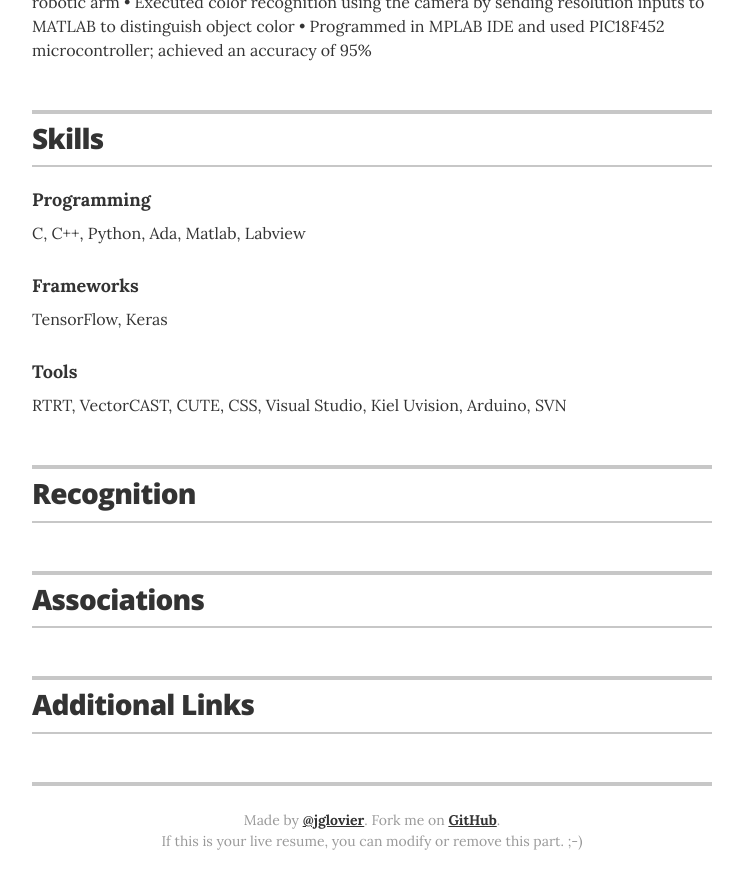
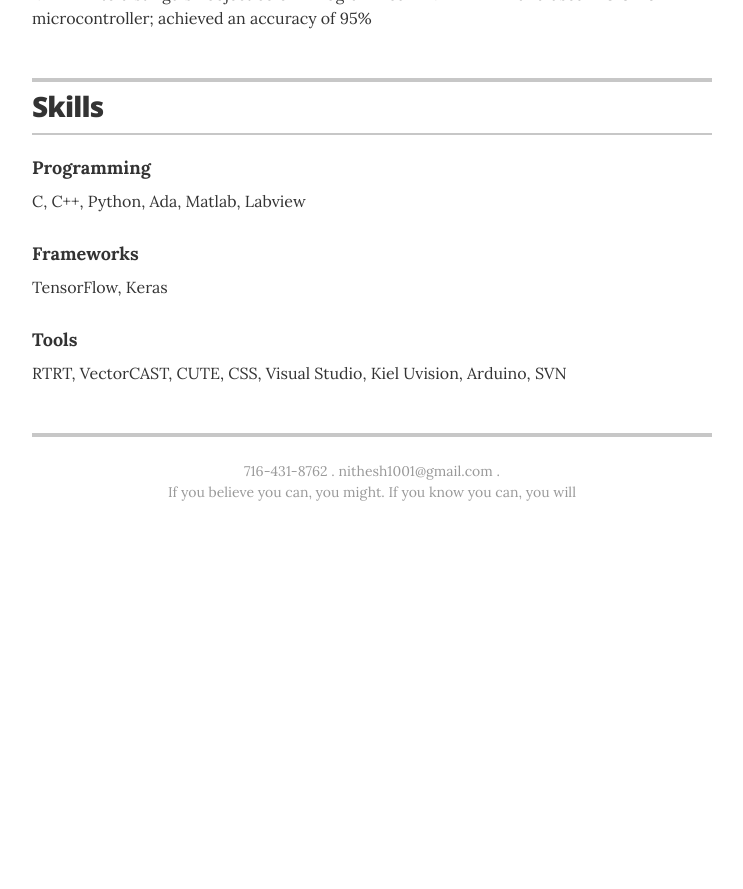
Before and after one commit to nshantha/nshantha.github.io, a Jekyll site: the page built from index.html, in a window 1280 px wide and 900 px high, scrolled down 2770 px. Shown: the top 889 px of the window, without its empty margins (268-1011 px from the left). Built offline with Jekyll 4.4.1, drawn with Linux system fonts in a browser that asks for light colours; after the commit the page ends 3321 px from its top, so only the background shows below that; part of the change alters nothing that is shown; some of the changed text lies outside the part shown.

Commit message:
updated info

```diff
--- a/_config.yml
+++ b/_config.yml
@@ -10,7 +10,7 @@ sass:
 
 # Resume settings
 resume_avatar:                  "true"
-resume_name:                    "Nitesh Shantha Kumar"
+resume_name:                    "Nitesh S"
 resume_title:                   "Master of Science, Robotics, University at Buffalo"
 
 # used for the contact button in _layouts/resume.html
@@ -37,9 +37,9 @@ resume_section_experience:      true
 resume_section_education:       true
 resume_section_projects:        true
 resume_section_skills:          true
-resume_section_recognition:     true
-resume_section_links:           true
-resume_section_associations:    true
+resume_section_recognition:     false
+resume_section_links:           false
+resume_section_associations:    false
 # resume_section_interests:       true
 
 # Resume social links
@@ -51,7 +51,7 @@ resume_social_links:
   # resume_facebook_url:          "insert Facebook URL here"
   resume_linkedin_url:          "https://linkedin.com/in/niteshs1001/"
   # resume_instagram_url:         "insert your Instagram URL here"
-  resume_website_url:           "http://joelglovier.com"
+  #resume_website_url:           "http://joelglovier.com"
   # resume_medium_url:            "https://medium.com/@jglovier"
 resume_print_social_links:      true
 
--- a/_layouts/resume.html
+++ b/_layouts/resume.html
@@ -232,8 +232,8 @@
       {% endif %}
 
       <footer class="page-footer">
-        <p class="footer-line">Made by <a href="http://twitter.com/jglovier">@jglovier</a>. Fork me on <a href="https://github.com/jglovier/resume-template">GitHub</a>.</p>
-        <p class="footer-line">If this is your live resume, you can modify or remove this part. ;-)</p>
+        <p class="footer-line">716-431-8762 . nithesh1001@gmail.com </a>.</p>
+        <p class="footer-line">If you believe you can, you might. If you know you can, you will</p>
       </footer>
 
     </div>
```
